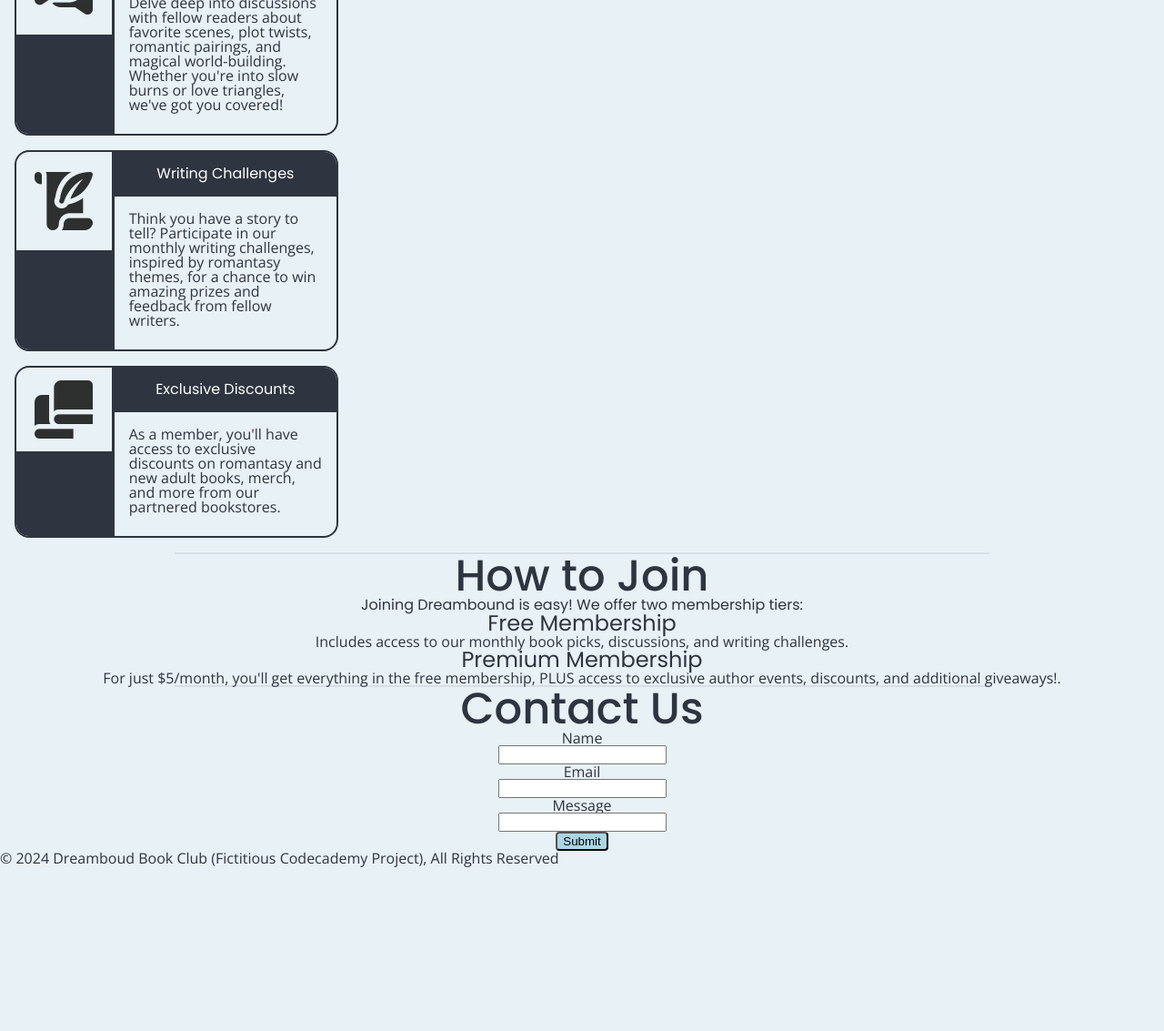
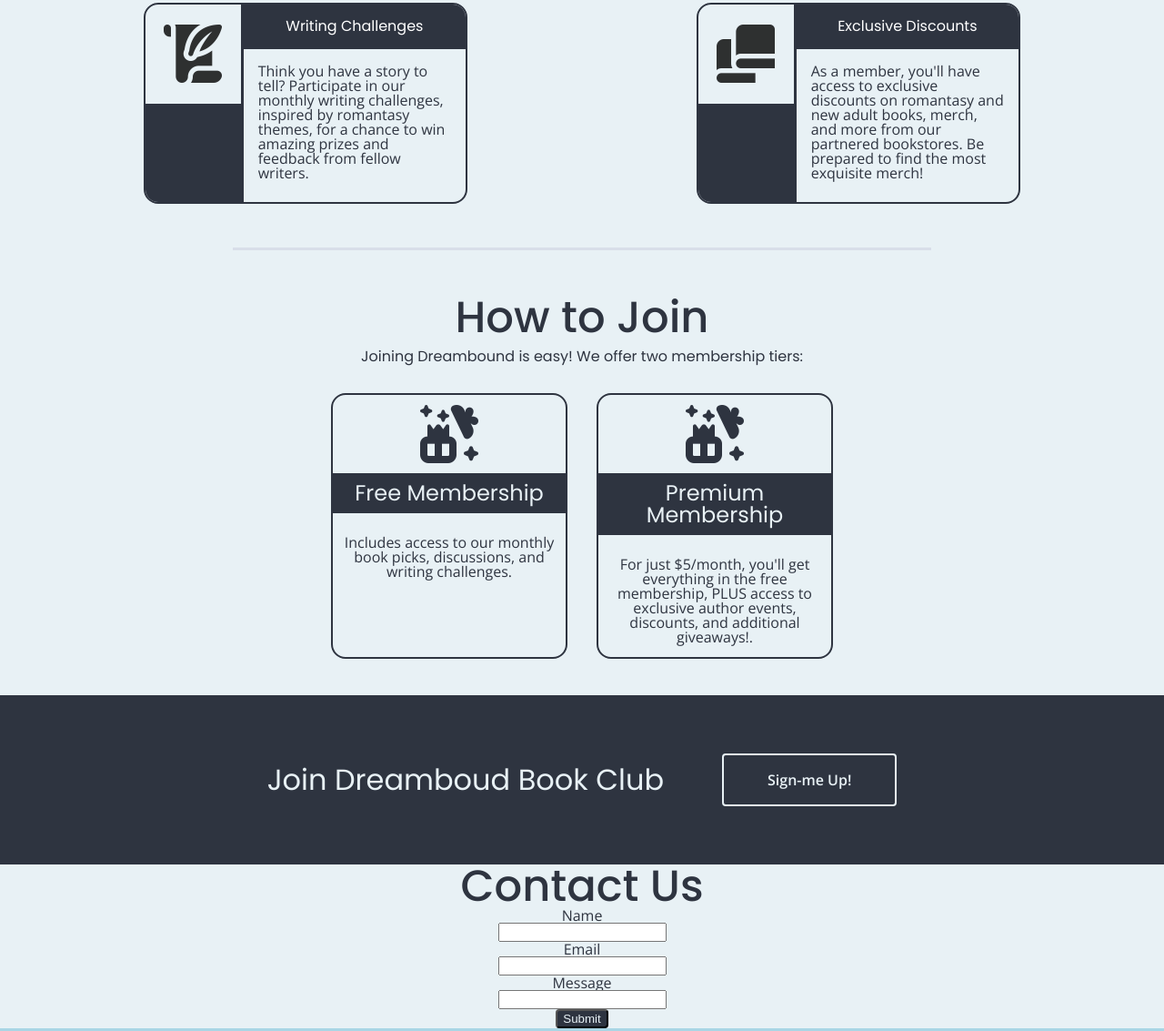
Before and after one commit to magentawitch/Codecademy-Responsive-Club-Website, a plain HTML site: page index.html in a window 1280 px wide. Shown: the part 1267-2400 px from the top of the page at 91% size. Before the commit the page ends 2221 px from the top, so only its background shows below. Drawn offline with nearby package versions, Linux system fonts and the light colour scheme; a web font is replaced by a local one.

Commit message:
styling + new sections
added some modifications to the membership section + continued adding styling in css

```diff
--- a/index.html
+++ b/index.html
@@ -62,14 +62,20 @@
         <!-- UPCOMING EVENTS -->
         <div id="events" class="content center">
             <h2>Upcoming Events</h2>
-            <h4 class="event-title">October Book Pick:</h4>
+            <div class="event-container">
+                <h4 class="event-title">October Book Pick |</h4>
                 <p>"Fourth Wing" by Rebecca Yarros —a tale of Dragons and War, Passion and Power. A fantasy
                     like you've never read before.</p>
-            <h4 class="event-title">Live Author Chat:</h4>
+            </div>
+            <div class="event-container">
+            <h4 class="event-title">Live Author Chat | </h4>
             <p>Join us on October 15th for a live Q&A with fantasy romance author Sarah J. Manning,
                 where she'll talk about her new release, "Moonlit Desires."</p>
-            <h4 class="event-title">Writing Challenge::</h4>
+            </div>
+            <div class="event-container">
+            <h4 class="event-title">Writing Challenge |</h4>
             <p>Submit your 1,000 word short story by October 31st for a chance to be featured on our site!</p>
+        </div>
         </div>
 
         <div class="divider"></div>
@@ -96,7 +102,7 @@
                     </div>
                 </div>
 
-                <div class="offerings-containers">
+
                 <div class="offering-container">
                     <div class="right-side">
                         <div class="image-container">
@@ -112,7 +118,6 @@
                     </div>
                 </div>
 
-                    <div class="offerings-containers">
                 <div class="offering-container">
                     <div class="right-side">
                         <div class="image-container">
@@ -128,7 +133,6 @@
                     </div>
                 </div>
 
-                        <div class="offerings-containers">
                 <div class="offering-container">
                     <div class="right-side">
                         <div class="image-container">
@@ -144,7 +148,6 @@
                     </div>
                 </div>
 
-                            <div class="offerings-containers">
                 <div class="offering-container">
                     <div class="right-side">
                         <div class="image-container">
@@ -156,16 +159,14 @@
                         <h4>Exclusive Discounts</h4>
                         <p>As a member, you'll have access to exclusive discounts
                             on romantasy and new adult books, merch, and more from our partnered
-                                            bookstores.</p>
+                            bookstores. Be prepared to find the most exquisite merch!</p>
                     </div>
                 </div>
-
-
-
 
             </div>
 
         </div>
+
 
         <div class="divider"></div>
 
@@ -173,7 +174,11 @@
         <div id="join-us" class="content center">
             <h2>How to Join</h2>
             <h4>Joining Dreambound is easy! We offer two membership tiers:</h4>
+            <div class="membership-containers">
             <div class="membership-container">
+                <div class="image-container">
+                    <img src="Resources/Images/freemium.png">
+                </div>
                 <div class="type">
                     <h3>Free Membership</h3>
                 </div>
@@ -183,7 +188,10 @@
                 </div>
             </div>
 
-                            <div class="membership-container"></div>
+            <div class="membership-container">
+                <div class="image-container">
+                    <img src="Resources/Images/freemium.png">
+                </div>
                 <div class="type">
                     <h3>Premium Membership</h3>
                 </div>
@@ -192,10 +200,15 @@
                         PLUS access to exclusive author events, discounts, and additional giveaways!.</p>
                 </div>
             </div>
-
+        </div>
         </div>
 
-                    <div class="divider"></div>
+        <div class="join-banner">
+            <h3>Join Dreamboud Book Club</h3>
+            <div class="button join-us">Sign-me Up!</div>
+        </div>
+
+
 
         <!-- CONTACT US -->
         <div id="contact-us" class="content center">
@@ -218,6 +231,7 @@
                     Rights Reserved</span>
             </div>
         </footer>
+
     </div>
 
 </body>
--- a/styles.css
+++ b/styles.css
@@ -19,8 +19,8 @@ html {
 
 .button {
     border-radius: 0.25rem;
-    background-color: #A9D6E5;
-    color: black;
+    background-color: #2E3440;
+    color: #E8F1F5;
 }
 
 .button:hover {
@@ -38,8 +38,8 @@ html {
 }
 
 .divider {
-    max-width: 70%;
-    border-top: solid 2px #D8DEE9;
+    max-width: 60%;
+    border-top: solid 3px #D8DEE9;
     margin: auto;
 }
 
@@ -72,8 +72,8 @@ h3 {
 header {
     position: fixed;
     z-index: 5;
-    border-bottom: solid 2px #885ad3 ;
-    background-color: #C3B1E1;
+    background-color: #E8F1F5;
+    border-bottom: solid 2px #2E3440;
     width: 100%;
 }
 
@@ -86,7 +86,7 @@ header .logo-container {
 header .logo {
     font-family: "Playfair Display";
     font-size: 1.75rem;
-    color: #4e1ba0;
+    color: #2E3440;
     font-weight: 600;
     line-height: 1.1;
 }
@@ -106,10 +106,11 @@ header nav ul {
 nav a {
     font-size: 1.1rem;
     font-weight: 600;
+    color: #2E3440;
 }
 
 nav a:hover {
-    color: #fff
+    color: #C3B1E1
 }
 
 .desktop ul li{
@@ -148,7 +149,48 @@ nav a:hover {
 
 /* UPCOMING EVENTS */
 
+#events {
+    padding: 4rem 10rem;
+}
+#events h2 {
+    margin-bottom: 2rem;
+}
+
+#events .event-container {
+    display: flex;
+}
+
+#events .event-title {
+    font-size: 1.2rem;
+    line-height: 1.4;
+    font-weight: 600;
+
+}
+#events p {
+    padding-left: .5rem;
+    line-height: 1.4;
+}
+
 /*  OFFERINGS */
+
+#offerings.content {
+    display: flex;
+
+    justify-content: center;
+    align-content: center;
+    flex-wrap: wrap;
+}
+
+#offerings.content h2 {
+    padding: 2rem;
+}
+
+.offerings-containers {
+    display: flex;
+    justify-content: space-around;
+    flex-wrap: wrap;
+    padding: 2rem;
+}
 
 .offering-container {
     overflow: hidden;
@@ -212,6 +254,96 @@ nav a:hover {
 
 /* JOIN US */
 
+#join-us {
+    padding: 3rem 2rem .5rem 2rem;
+}
+
+#join-us h2 {
+    line-height: 1.1;
+}
+
+#join-us h4 {
+    margin-top: .5rem;
+}
+
+.membership-containers {
+    display: flex;
+    justify-content: center;
+}
+
+.membership-container {
+    display: block;
+    overflow: hidden;
+    border: solid 2px #2E3440;
+    border-radius: 1rem;
+    width: 16rem;
+    height: 18rem;
+    margin: 2rem 1rem;
+}
+
+#join-us .type {
+    background-color: #2E3440;
+    color:#E8F1F5;
+    padding: .6rem 0;
+}
+
+#join-us .description {
+    padding: 1.5rem 0;
+}
+
+#join-us .image-container {
+    display: flex;
+    justify-content: center;
+    padding: .7rem;
+}
+
+#join-us .image-container img {
+    width: 4rem;
+    height: 4rem;
+}
+
+.join-banner {
+    display: flex;
+    justify-content: center;
+    align-items: center;
+    width: 100%;
+    background-color: #2E3440;
+    color: #E8F1F5;
+    padding: 4rem 0;
+}
+
+.join-banner h3 {
+    font-size: 2rem;
+
+}
+
+.join-banner .button {
+    padding: 1.2rem 3rem;
+    font-weight: 600;
+    margin-left: 4rem;
+    background-color: #2E3440;
+    border: solid 2px #E8F1F5;
+    color: #E8F1F5;
+}
+
+.join-banner .button:hover {
+    background-color: #C3B1E1;
+    border: solid 2px #C3B1E1;
+    color: #E8F1F5;
+}
+
 /* CONTACT US */
 
 /* FOOTER US */
+
+footer {
+    background-color: #A9D6E5;
+    padding: 1rem 2rem;
+}
+
+footer .content {
+    color: #2E3440;
+    display: flex;
+    font-size: .75rem;
+    opacity: 80%;
+}
```
Also changed, not shown: Resources/Images/freemium.png (added), Resources/Images/membership.png (added), 2 other files. Lines whose indentation alone changed are shown as unchanged.
